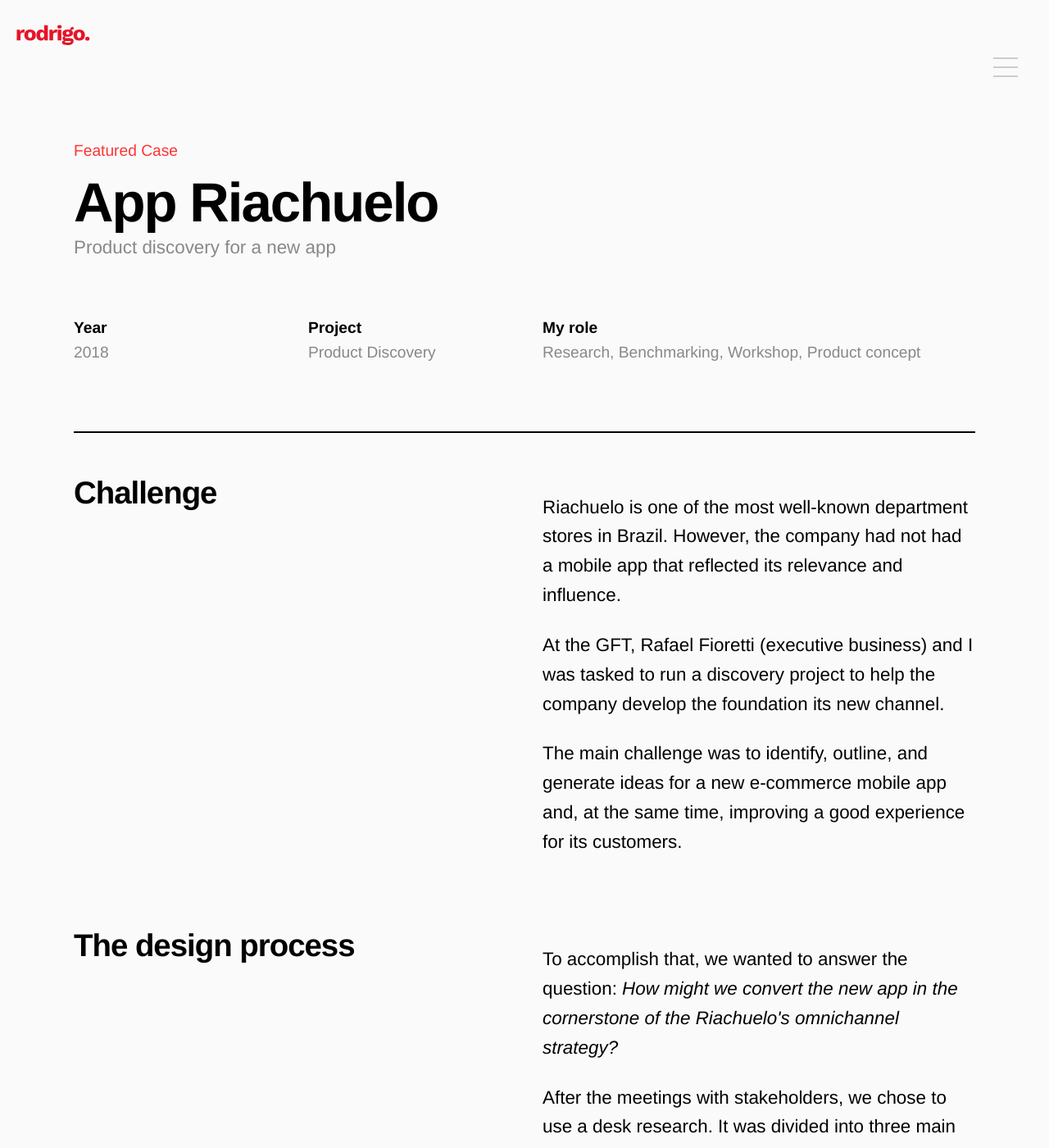
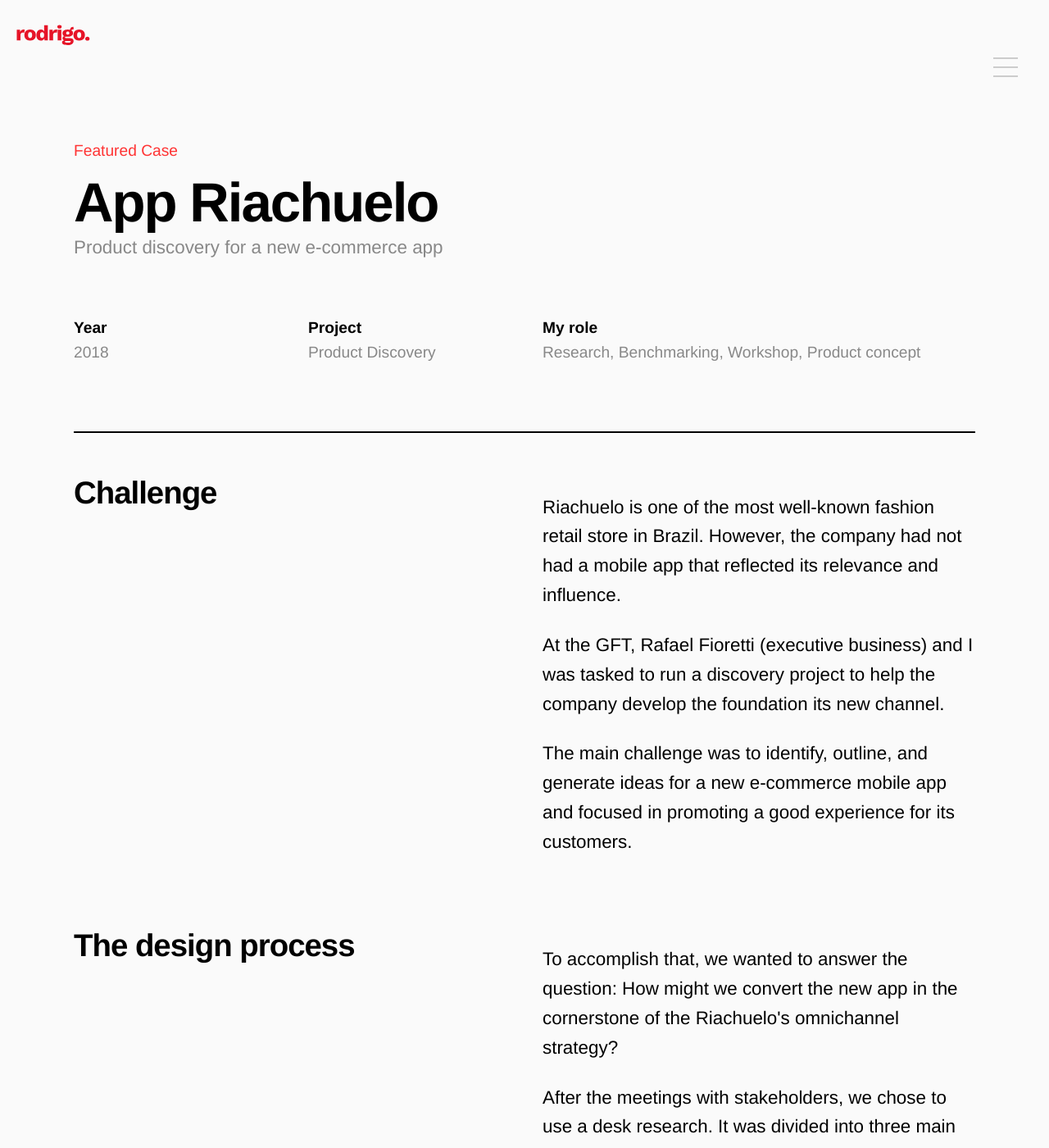
Before and after one commit to drigoteixeira/drigoteixeira.github.io, a Jekyll site: the page built from work/riachuelo/index.html, in a window 1280 px wide and 1400 px high. Shown: the whole window at 82% size. Built offline with Jekyll 4.4.1, drawn with Linux system fonts in a browser that asks for light colours; some of the changed text lies outside the part shown.

Commit message:
Update Riachuelo case

```diff
--- a/index.html
+++ b/index.html
@@ -20,7 +20,7 @@
             </figure>
             <p class="title">Featured case</p>
             <h2><a href="/work/riachuelo/">01. App Riachuelo</a></h2>
-            <p class="subtitle">Product discovery for a new app</p>
+            <p class="subtitle">Product discovery for a new e-commerce app</p>
         </div>
     </div>
 </div>
--- a/work/riachuelo/index.html
+++ b/work/riachuelo/index.html
@@ -8,7 +8,7 @@
         <div class="nine columns">
             <p class="title">Featured Case</p>
             <h1>App Riachuelo</h1>
-            <p class="subtitle">Product discovery for a new app</p>
+            <p class="subtitle">Product discovery for a new e-commerce app</p>
         </div>
     </div>
     <div class="row">
@@ -43,11 +43,11 @@
 
 		<div class="six columns">
 
-            <p>Riachuelo is one of the most well-known department stores in Brazil. However, the company had not had a mobile app that reflected its relevance and influence. </p>
+            <p>Riachuelo is one of the most well-known fashion retail store in Brazil. However, the company had not had a mobile app that reflected its relevance and influence. </p>
 
 			<p>At the GFT, Rafael Fioretti (executive business) and I was tasked to run a discovery project to help the company develop the foundation its new channel.</p>
 
-			<p>The main challenge was to identify, outline, and generate ideas for a new e-commerce mobile app and, at the same time, improving a good experience for its customers.</p>
+			<p>The main challenge was to identify, outline, and generate ideas for a new e-commerce mobile app and focused in promoting a good experience for its customers.</p>
 
 
 		</div>
@@ -62,7 +62,7 @@
             <h2>The design process</h2>
         </div>
         <div class="six columns">
-            <p>To accomplish that, we wanted to answer the question: <i>How might we convert the new app in the cornerstone of the Riachuelo's omnichannel strategy?</i></p>
+            <p>To accomplish that, we wanted to answer the question: How might we convert the new app in the cornerstone of the Riachuelo's omnichannel strategy?</p>
 
             <p>After the meetings with stakeholders, we chose to use a desk research. It was divided into three main parts: 1 ) Competitive analysis of the main competitors 2) A deep heuristics analysis of its e-commerce (navigation structure, style guide, goods e voice tone) and 3) Good references and best practices in the e-mobile apps.</p>
 
@@ -87,13 +87,13 @@
 
             <p>We decided to run a co-creation workshop with partners, customers, and stakeholders based on Design thinking methodology. The main focus was to list opportunities and knowledge about the customer's behavior in the physical stores and also knowing their actual pain points.</p>
 
-            <p>Following that, we had the opportunity to perform a brainstorming session using the <i>"How might we.."</i> technique. The questions were previously chosen by us to give some directions. Here some examples:</p>
+            <p>We presented two personas that represented the Riachuelo's customer. Following that, we had the opportunity to perform a brainstorming session using the <i>"How might we.."</i> technique. The questions were previously chosen by us to give some directions.</p>
 
+            <p>Hoe might we...</p>
             <ul>
-                <li><i>How might we please the customers in the returns?</i></li>
-                <li><i>How might we please the customers in the returns?</i></li>
-                <li><i>How might we please the customers at the moment of choosing a good?</i></li>
-                <li><i>How might we fascinate the customers in the dressing room?</i></li>
+                <li><i>please the customers in the returns?</i></li>
+                <li><i>be more helpful to customers at the moment of choosing a good?</i></li>
+                <li><i>fascinate the customers in the dressing room?</i></li>
             </ul>
 
             <p>The sessions' results were incredible and confirmed our hypothesis about the main resources the app needed.</p>
```
Also changed, not shown: 1 other file.
